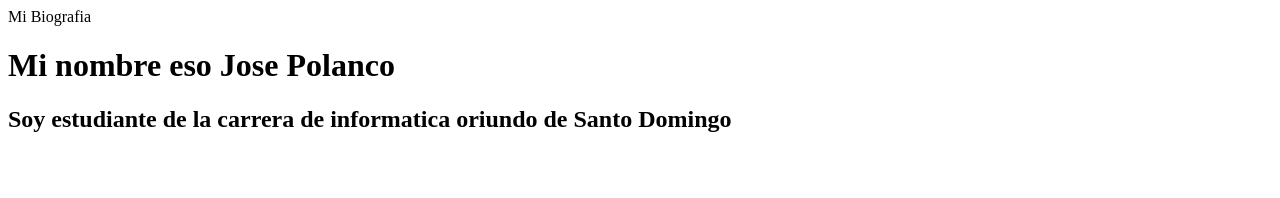
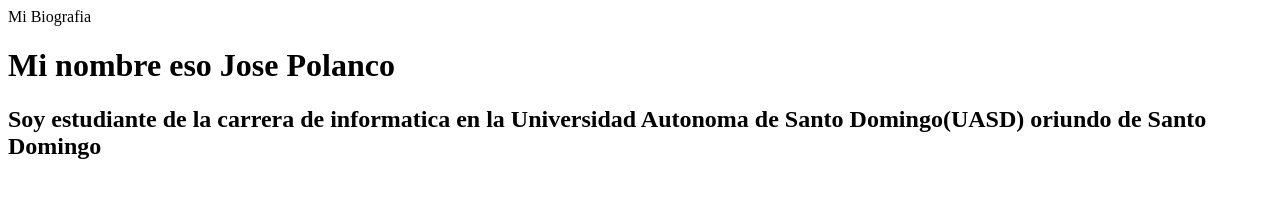
Before and after one commit to JoseMPDev/josempdev.github.io, a plain HTML site: page index.html in a window 1280 px wide. Drawn offline with Linux system fonts and the light colour scheme.

Commit message:
Update index.html
Cambio en Linea 10

```diff
--- a/index.html
+++ b/index.html
@@ -7,5 +7,5 @@
 </head>
 <body>
 	<h1>Mi nombre eso Jose Polanco</h1>
-	<h2>Soy estudiante de la carrera de informatica oriundo de Santo Domingo</h2>
+	<h2>Soy estudiante de la carrera de informatica en la Universidad Autonoma de Santo Domingo(UASD) oriundo de Santo Domingo</h2>
 </html>
```
